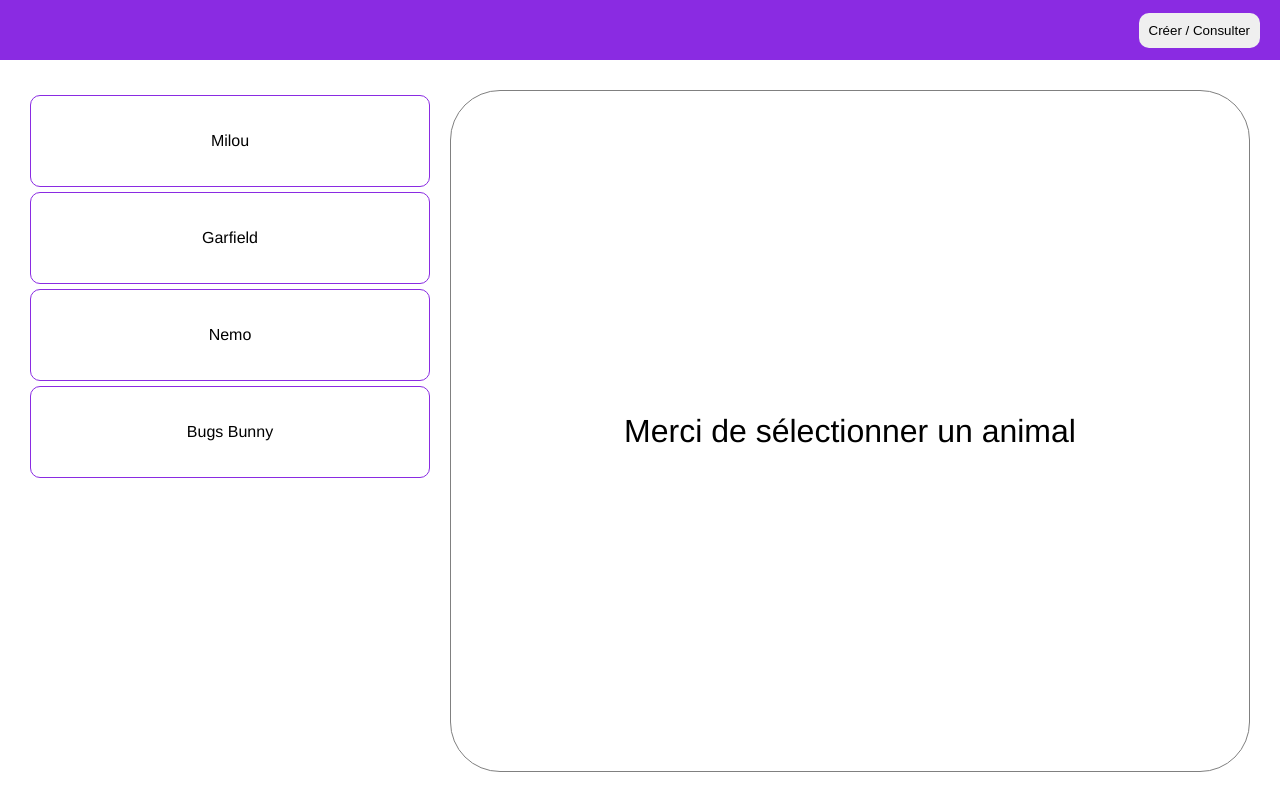
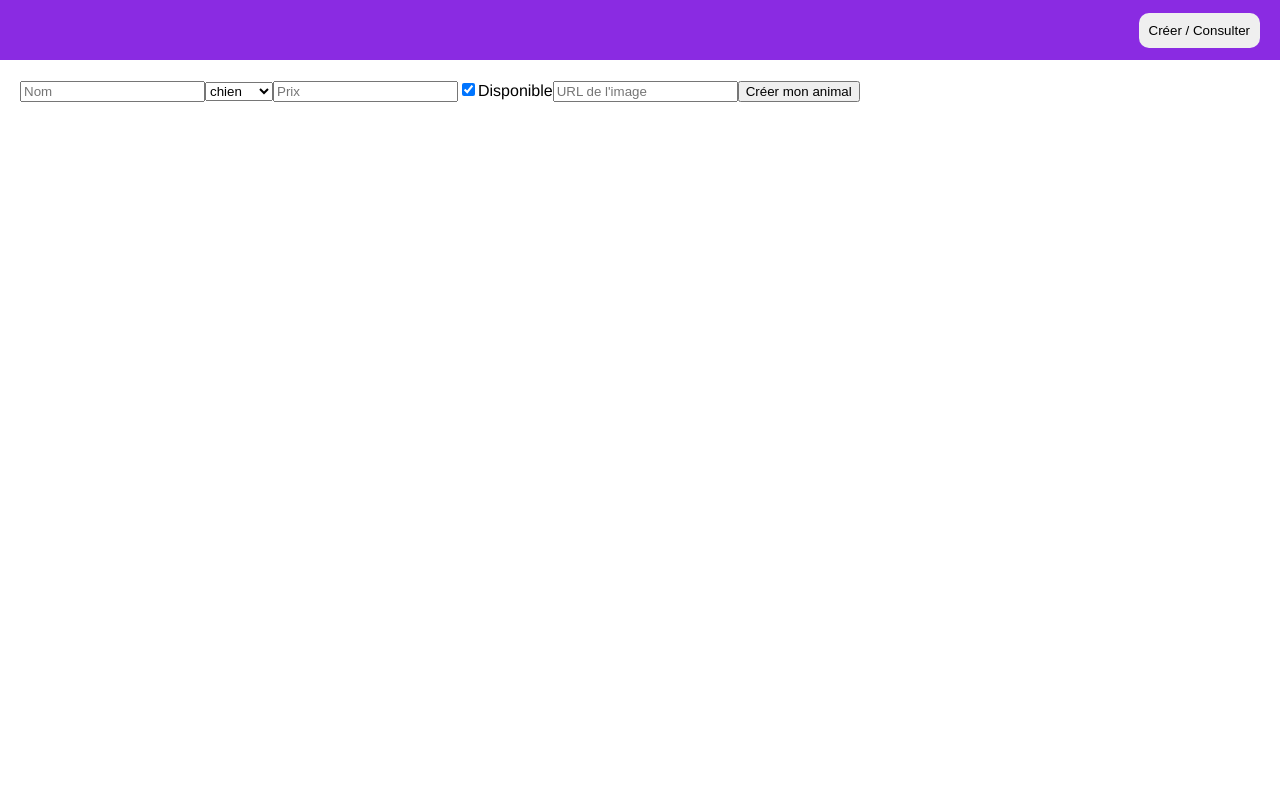
Before and after one commit to tekcay/poiei-angular, an Angular app: page / in a window 1280 px wide. Both pictures are taken after a click on the button "Créer / Consulter". Built offline with nearby package versions, Linux system fonts and the light colour scheme.

Commit message:
question 17

```diff
--- a/src/app/app.module.ts
+++ b/src/app/app.module.ts
@@ -8,6 +8,7 @@ import { PetListItemComponent } from './pet/pet-list/pet-list-item/pet-list-item
 import { PetListComponent } from './pet/pet-list/pet-list.component';
 import { PetComponent } from './pet/pet.component';
 import { AddPetComponent } from './pet/add-pet/add-pet.component';
+import { ReactiveFormsModule } from '@angular/forms';
 
 @NgModule({
   declarations: [
@@ -20,7 +21,8 @@ import { AddPetComponent } from './pet/add-pet/add-pet.component';
     AddPetComponent
   ],
   imports: [
-    BrowserModule
+    BrowserModule,
+    ReactiveFormsModule
   ],
   providers: [],
   bootstrap: [AppComponent]
--- a/src/app/navbar/navbar.component.ts
+++ b/src/app/navbar/navbar.component.ts
@@ -10,8 +10,8 @@ export class NavbarComponent {
 
   constructor(private petService: PetService) {}
 
-  onTogglePetCreation() {
-    this.petService.togglePetCreation;
+  onTogglePetCreation(): void {
+    this.petService.togglePetCreation();
   }
 
 }
--- a/src/app/pet/add-pet/add-pet.component.html
+++ b/src/app/pet/add-pet/add-pet.component.html
@@ -1 +1,18 @@
-<p>add-pet works!</p>
+<form [formGroup]="petForm" (ngSubmit)="onSubmit()">
+
+    <input type="text" formControlName="name" placeholder="Nom"/>
+
+    <select>
+        <option *ngFor="let spec of species" [value]="spec">{{spec}}</option>
+    </select>
+
+    <input type="number" formControlName="price" placeholder="Prix"/>
+
+    <input type="checkbox" formControlName="isAvailable"/>
+    <label>Disponible</label>
+
+    <input type="text" formControlName="imageURL" placeholder="URL de l'image"/>
+
+    <button>Créer mon animal</button>
+
+</form>
--- a/src/app/pet/add-pet/add-pet.component.ts
+++ b/src/app/pet/add-pet/add-pet.component.ts
@@ -1,4 +1,6 @@
 import { Component } from '@angular/core';
+import { FormBuilder, FormGroup, Validators } from '@angular/forms';
+import { Species } from '../model/pet';
 
 @Component({
   selector: 'app-add-pet',
@@ -7,4 +9,22 @@ import { Component } from '@angular/core';
 })
 export class AddPetComponent {
 
+  species: Species[] = ['chien', 'chat', 'poisson', 'lapin'];
+
+  petForm: FormGroup = this.formBuilder.group({
+    name: ['', [Validators.required, Validators.minLength(3)]],
+    species: ['chien', Validators.required],
+    price: [null, Validators.required, Validators.min(0)],
+    isAvailable: [true, Validators.required],
+    imageURL: ''
+  });
+
+  constructor(private formBuilder: FormBuilder) {}
+
+  onSubmit() {
+    console.log(this.petForm.value);
+    console.log(this.petForm.valid);
+  }
+
+
 }
```
